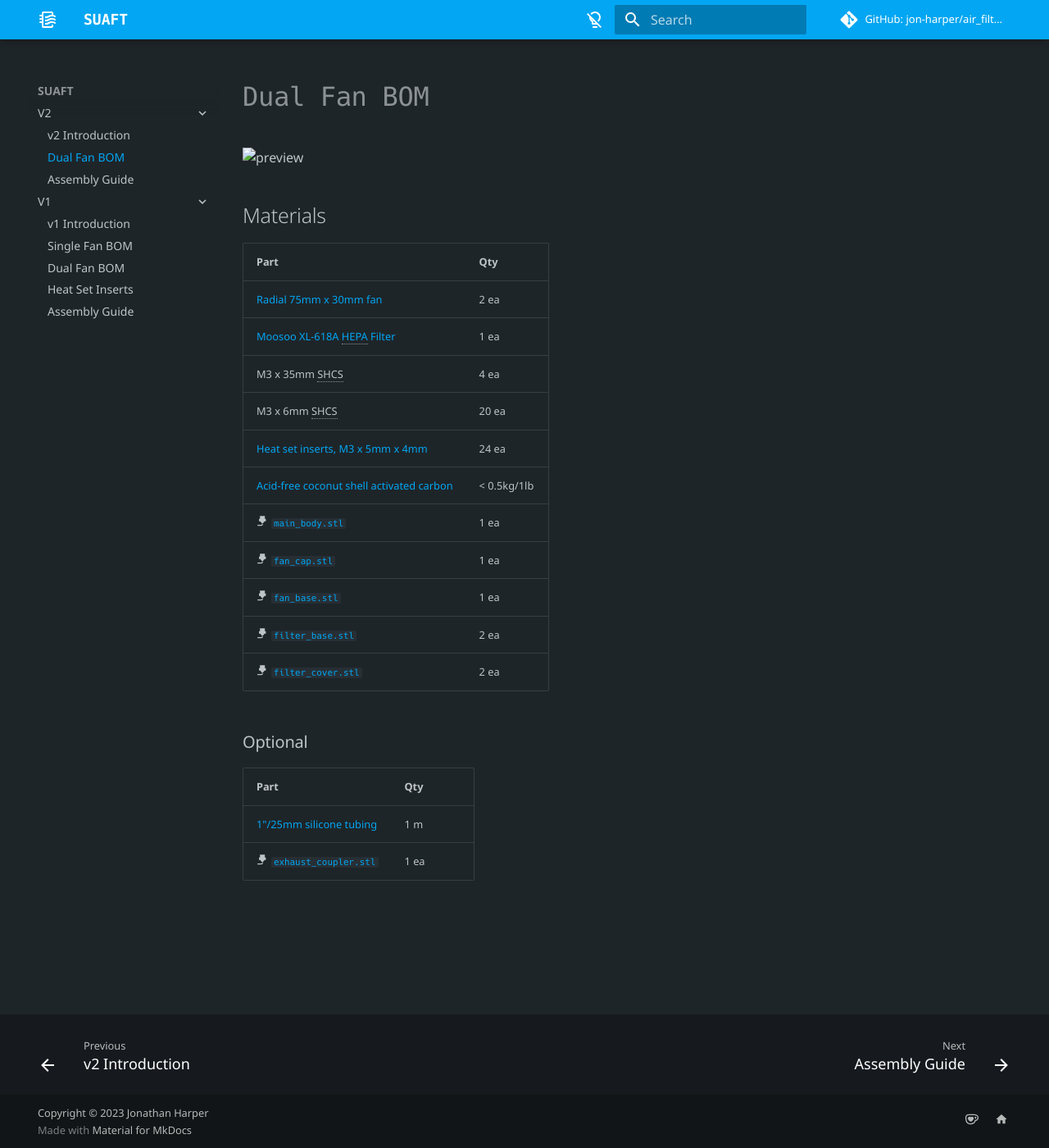
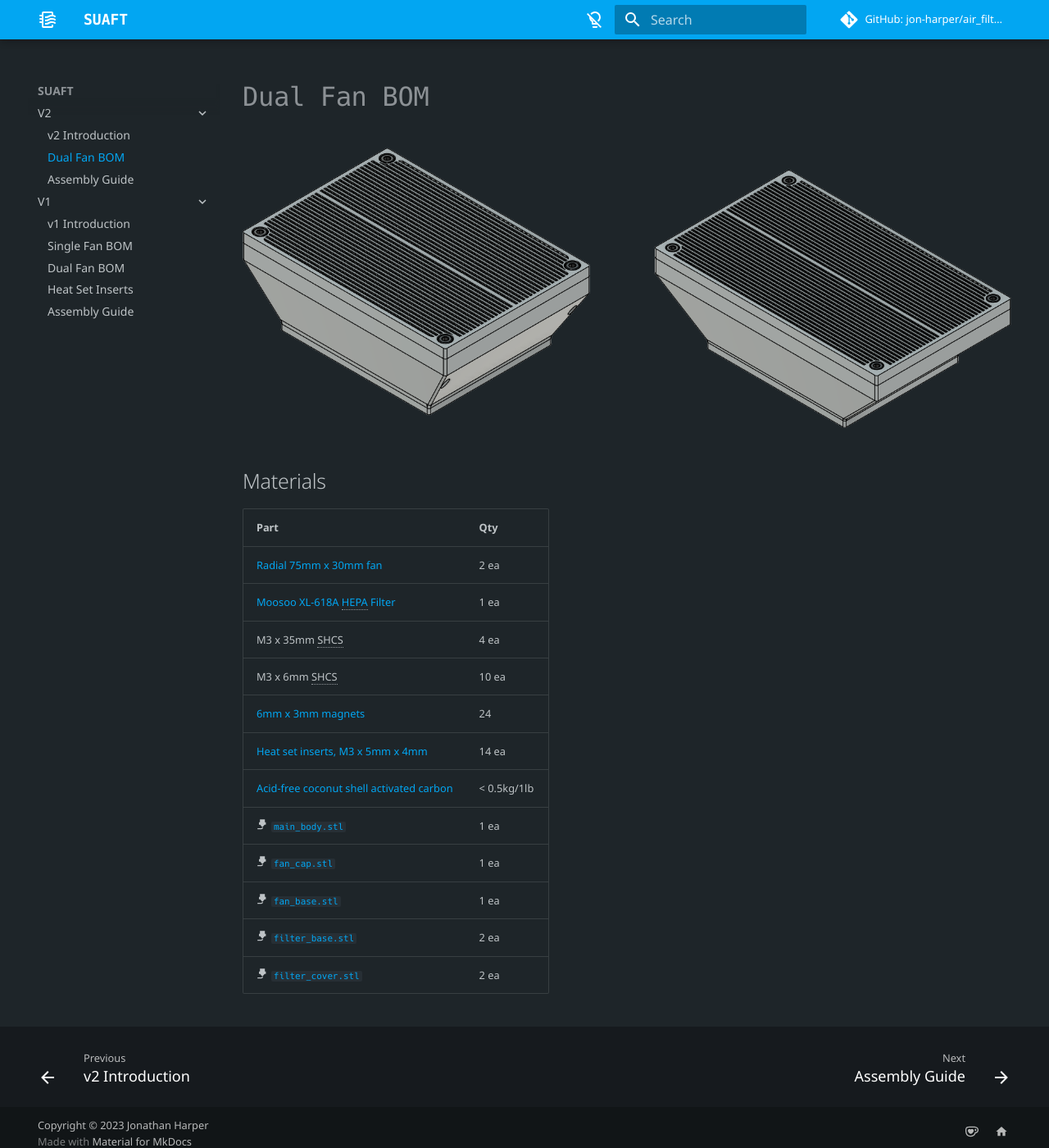
Before and after one commit to jon-harper/air_filter, an MkDocs documentation site: the page built from docs/v2/bom.md, in a window 1280 px wide and 1400 px high. Shown: the whole window at 82% size. Built offline with MkDocs 1.6.1 and Material for MkDocs 9.7.7, drawn with Linux system fonts in a browser that asks for light colours; comment, search, counter and statistics services are not loaded.

```diff
--- a/docs/v2/bom.md
+++ b/docs/v2/bom.md
@@ -6,7 +6,7 @@ date: 2024-7-31
 hide: toc
 ---
 
-![preview](assets/img/gallery/dual_filter.png)
+![preview](../assets/img/gallery/V2/ac.png)
 
 ## Materials
 
@@ -15,8 +15,9 @@ hide: toc
 | [Radial 75mm x 30mm fan][bom_7530_fan]            | 2 ea |
 | [Moosoo XL-618A HEPA Filter][bom_hepa]            | 1 ea |
 | M3 x 35mm SHCS                                    | 4 ea |
-| M3 x 6mm SHCS                                     | 20 ea |
-| [Heat set inserts, M3 x 5mm x 4mm][bom_inserts]   | 24 ea |
+| M3 x 6mm SHCS                                     | 10 ea |
+| [6mm x 3mm magnets][bom_magnet]                   | 24    |
+| [Heat set inserts, M3 x 5mm x 4mm][bom_inserts]   | 14 ea |
 | [Acid-free coconut shell activated carbon][bom_carbon] | < 0.5kg/1lb |
 | :material-printer-3d-nozzle: [`main_body.stl`][stl_main_body]                  | 1 ea |
 | :material-printer-3d-nozzle: [`fan_cap.stl`][stl_fan_cap]                      | 1 ea |
@@ -24,9 +25,19 @@ hide: toc
 | :material-printer-3d-nozzle: [`filter_base.stl`][stl_filter_base]              | 2 ea |
 | :material-printer-3d-nozzle: [`filter_cover.stl`][stl_filter_cover]            | 2 ea |
 
-### Optional
 
-| Part | Qty |
-|------|-----|
-| [1"/25mm silicone tubing][bom_tubing]             | 1 m |
-| :material-printer-3d-nozzle: [`exhaust_coupler.stl`][stl_exhaust_coupler]      | 1 ea |
+
+[v2_coupler]: https://github.com/jon-harper/air_filter/blob/main/STL/V2/Fan%20Cages/15mm%20CPAP%20Coupler.stl
+[v2_ac_base_duo]: https://github.com/jon-harper/air_filter/blob/main/STL/V2/AC%20Filter/AC%20Base%20-%20Duo.stl
+[v2_ac_base_solo]: https://github.com/jon-harper/air_filter/blob/main/STL/V2/AC%20Filter/AC%20Base%20-%20Solo.stl
+[v2_ac_lid_duo]: https://github.com/jon-harper/air_filter/blob/main/STL/V2/AC%20Filter/AC%20Lid%20-%20Duo.stl
+[v2_ac_lid_solo]: https://github.com/jon-harper/air_filter/blob/main/STL/V2/AC%20Filter/AC%20Lid%20-%20Solo.stl
+[v2_fan_base]: https://github.com/jon-harper/air_filter/blob/main/STL/V2/Fan%20Cages/Fan%20Base.stl
+[v2_fan_lid]: https://github.com/jon-harper/air_filter/blob/main/STL/V2/Fan%20Cages/Fan%20Lid.stl
+[v2_filter_cap]: https://github.com/jon-harper/air_filter/blob/main/STL/V2/Fan%20Cages/Filter%20Cap.stl
+[v2_hepa_top]: https://github.com/jon-harper/air_filter/blob/main/STL/V2/HEPA/HEPA%20Top.stl
+[v2_bottom]: https://github.com/jon-harper/air_filter/blob/main/STL/V2/HEPA/HEPA%20Bottom.stl
+[v2_bottom_wago]: https://github.com/jon-harper/air_filter/blob/main/STL/V2/HEPA/HEPA%20Bottom%20-%20Wagos.stl
+[v2_bottom_2020]: https://github.com/jon-harper/air_filter/blob/main/STL/V2/HEPA/HEPA%20Bottom%20-%202020%20Mount.stl
+[v2_bottom_2020_splitter]: https://github.com/jon-harper/air_filter/blob/main/STL/V2/HEPA/HEPA%20Bottom%20-%202020%20Mount%20with%20Splitter.stl
+[v2_bottom_2020_wago]: https://github.com/jon-harper/air_filter/blob/main/STL/V2/HEPA/HEPA%20Bottom%20-%202020%20Mount%20with%20Wagos.stl
```
Also changed, not shown: include/links.md (+1 -0 lines), docs/assets/img/gallery/V2/2020.png (added), docs/assets/img/gallery/V2/ac.png (added), docs/assets/img/gallery/V2/splitter.png (added), docs/assets/img/gallery/V2/wago.png (added).
